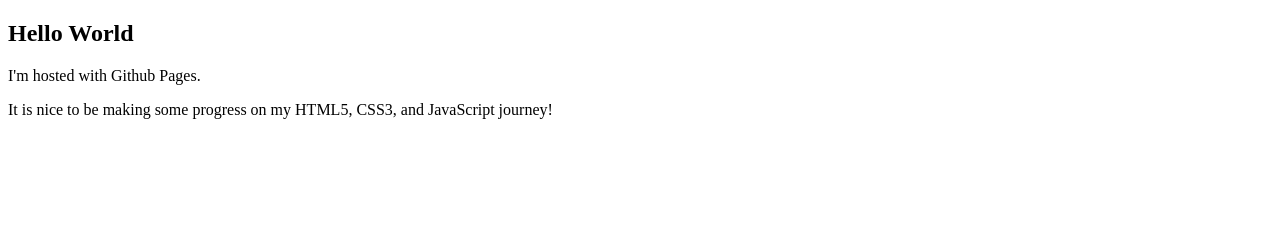
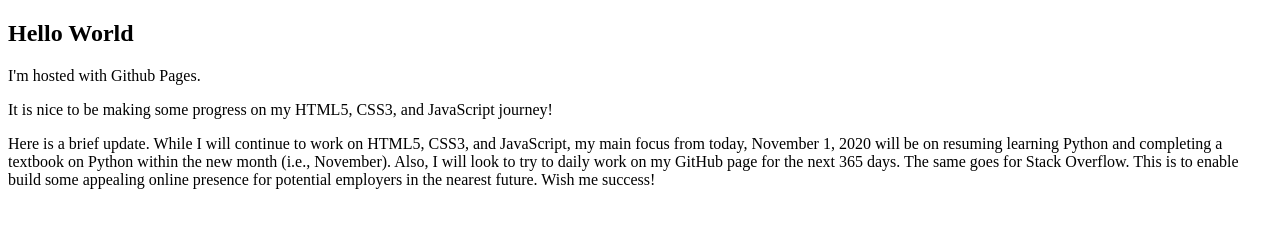
Before and after one commit to chidieberex/chidieberex.github.io, a plain HTML site: page index.html in a window 1280 px wide. Drawn offline with Linux system fonts and the light colour scheme.

Commit message:
Update index.html
I just made a little note about resuming Python programming and working on my GitHub page and creating a Stack Overflow page.

```diff
--- a/index.html
+++ b/index.html
@@ -7,5 +7,10 @@
     <h2>Hello World</h2>
     <p>I'm hosted with Github Pages.</p>
     <span>It is nice to be making some progress on my HTML5, CSS3, and JavaScript journey!<span>
+
+    <br>
+    <p>Here is a brief update. While I will continue to work on HTML5, CSS3, and JavaScript, my main focus from today, November 1, 2020 will be on resuming learning Python and completing a textbook on Python within the new month (i.e., November). Also, I will look to try to daily work on my GitHub page for the next 365 days. The same goes for Stack Overflow. This is to enable build some appealing online presence for potential employers in the nearest future.
+      Wish me success!
+    </p>
   </body>
 </html>
```
